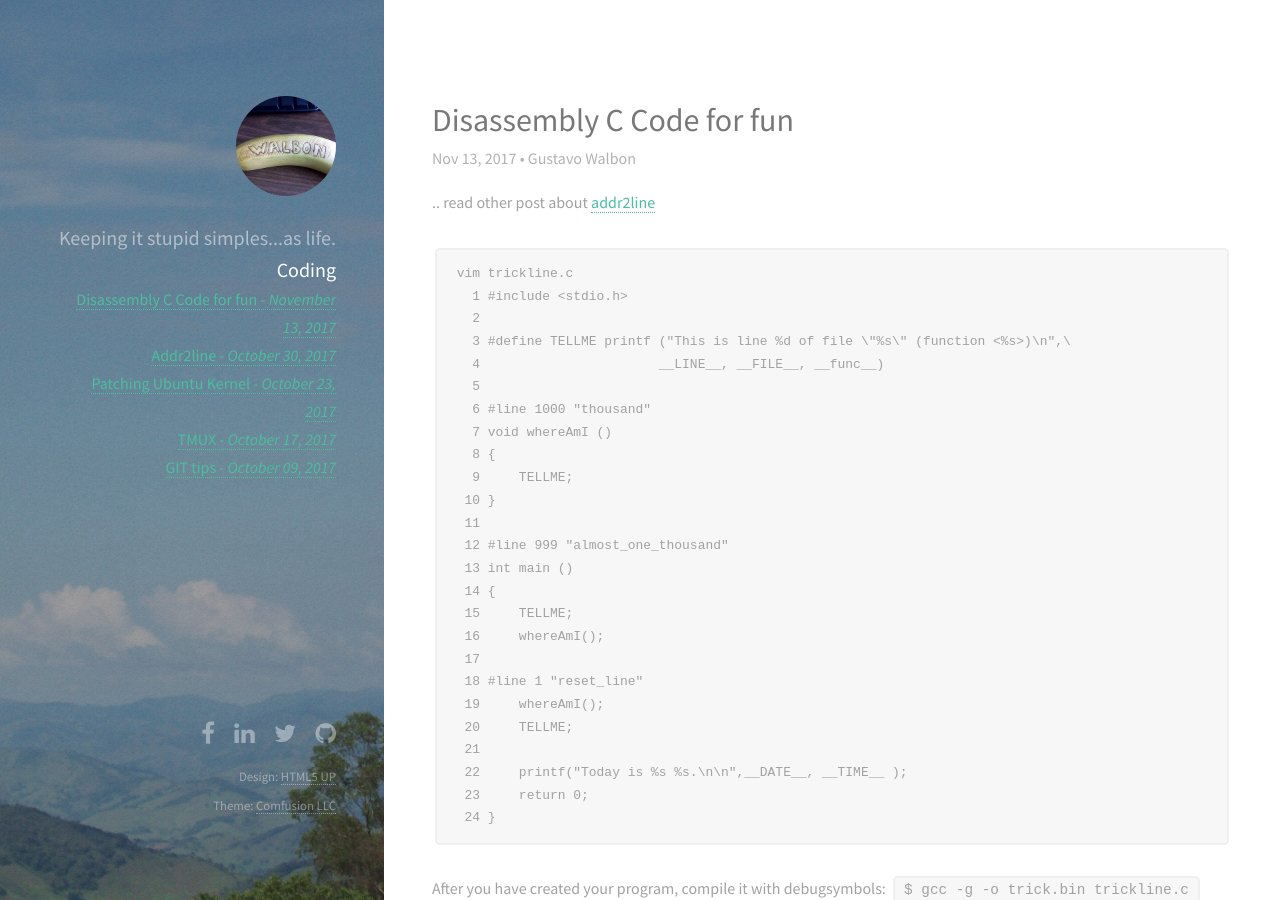
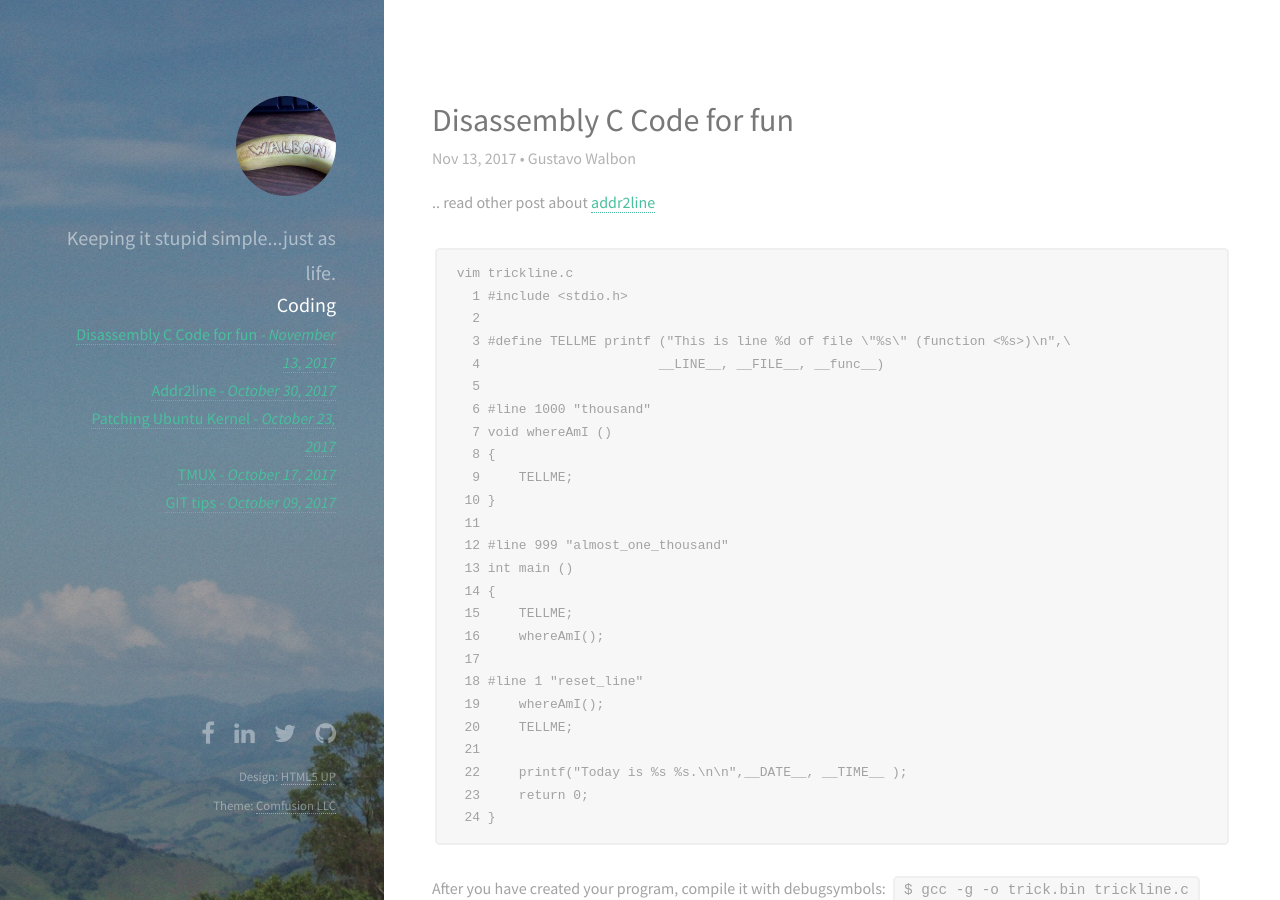
Before and after one commit to walbon/walbon.github.io, a Jekyll site: the page built from index.html, in a window 1280 px wide and 900 px high. Built offline with Jekyll 4.4.1, drawn with Linux system fonts in a browser that asks for light colours; nearby versions of some CDN libraries.

Commit message:
Adjust of phrase
Fixing gramar.

Signed-off-by: Gustavo Walbon <gwalbon@linux.vnet.ibm.com>

```diff
--- a/_layouts/default.html
+++ b/_layouts/default.html
@@ -26,7 +26,7 @@
 	<body id="top">
     <header id="header">
       <a href="{{ site.url }}" class="image avatar"><img class="editable" src="/images/avatar.jpg" alt="{{ site.author.name }}"></a>
-      <h1 class="editable">Keeping it stupid simples<br>...as life.</h1>
+      <h1 class="editable">Keeping it stupid simple<br>...just as life.</h1>
 {% for tag in site.categories %}
   <h3 id="{{ tag[0] }}">{{ tag[0] | capitalize }}</h3>
   <ul style="list-style: none;">
```
